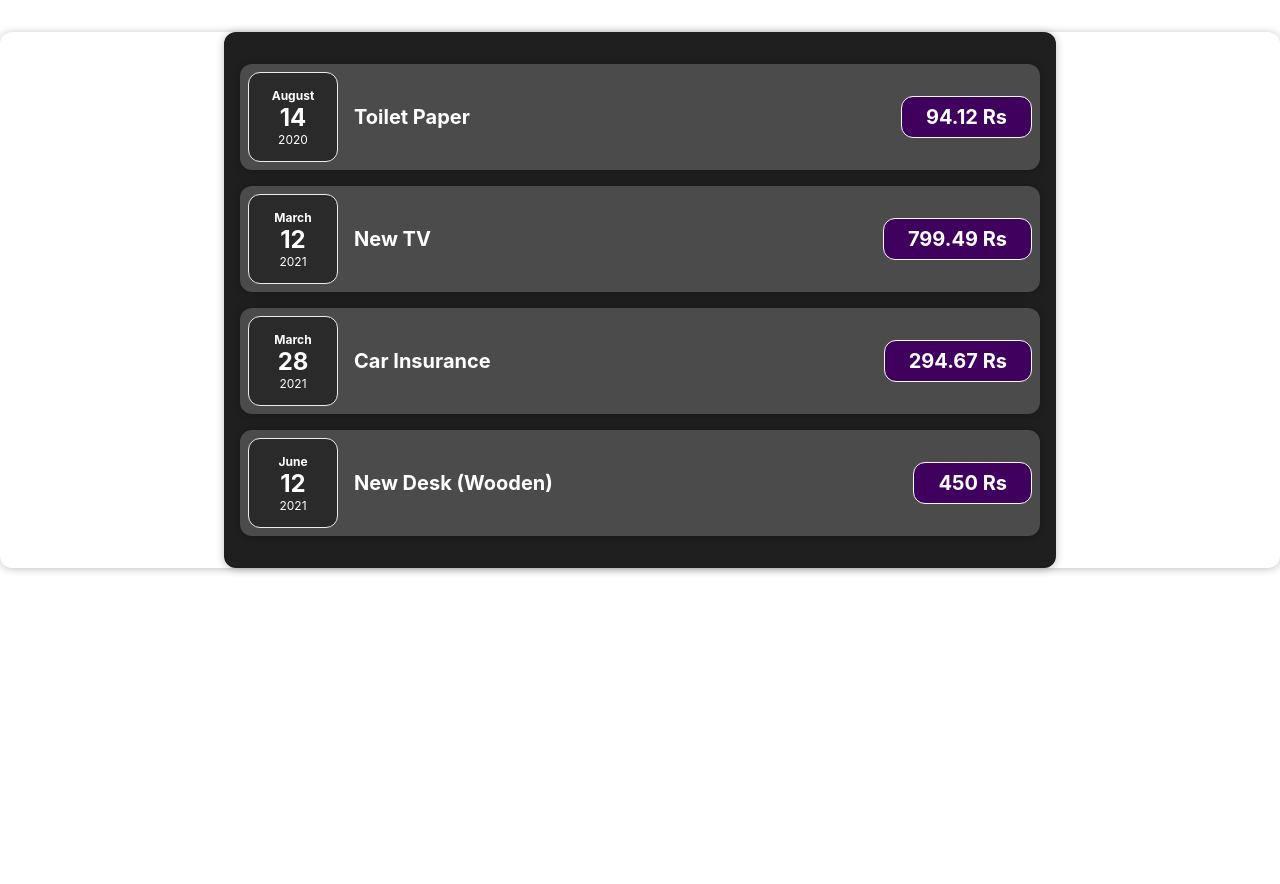
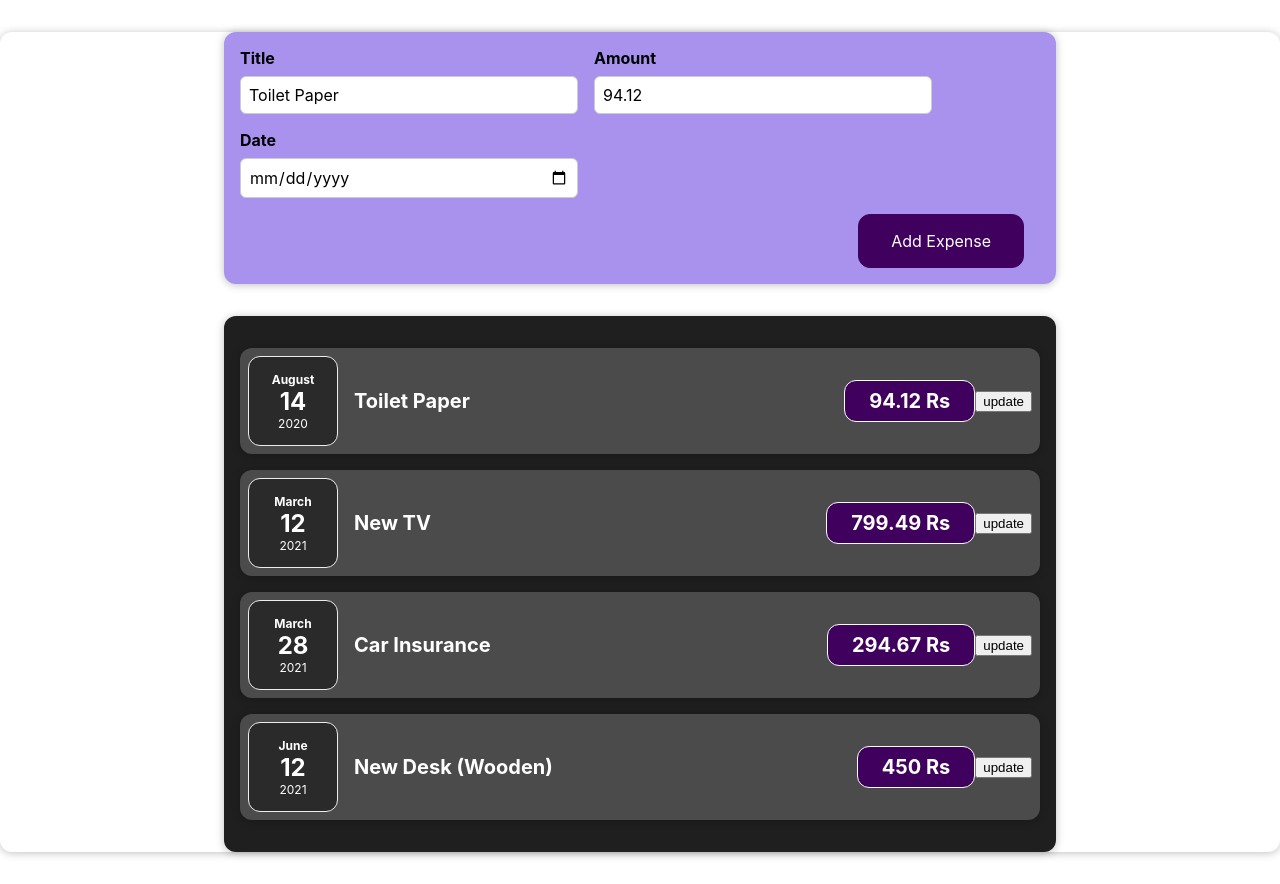
Before and after one commit to shashanknayak12/expenseTracker, a React (Create React App) app: page / in a window 1280 px wide. Before the commit the page ends 800 px from the top, so only its background shows below. Built offline with nearby package versions, Linux system fonts and the light colour scheme.

Commit message:
adding new expense form component

```diff
--- a/src/App.css
+++ b/src/App.css
@@ -1,3 +1,70 @@
+/*New expense*/
+.new-expense {
+	background-color: #a892ee;
+	padding: 1rem;
+	margin: 2rem auto;
+	width: 50rem;
+	max-width: 95%;
+	border-radius: 12px;
+	text-align: center;
+	box-shadow: 0 1px 8px rgba(0, 0, 0, 0.25);
+}
+
+.new-expense button {
+	font: inherit;
+	cursor: pointer;
+	padding: 1rem 2rem;
+	border: 1px solid #40005d;
+	background-color: #40005d;
+	color: white;
+	border-radius: 12px;
+	margin-right: 1rem;
+}
+
+.new-expense button:hover,
+.new-expense button:active {
+	background-color: #510674;
+	border-color: #510674;
+}
+
+.new-expense button.alternative {
+	color: #220131;
+	border-color: transparent;
+	background-color: transparent;
+}
+
+.new-expense button.alternative:hover,
+.new-expense button.alternative:active {
+	background-color: #ddb3f8;
+}
+/*newExpense form*/
+.new-expense__controls {
+	display: flex;
+	flex-wrap: wrap;
+	gap: 1rem;
+	margin-bottom: 1rem;
+	text-align: left;
+}
+
+.new-expense__control label {
+	font-weight: bold;
+	margin-bottom: 0.5rem;
+	display: block;
+}
+
+.new-expense__control input {
+	font: inherit;
+	padding: 0.5rem;
+	border-radius: 6px;
+	border: 1px solid #ccc;
+	width: 20rem;
+	max-width: 100%;
+}
+
+.new-expense__actions {
+	text-align: right;
+}
+
 /*expese list*/
 
 .card {
--- a/src/App.js
+++ b/src/App.js
@@ -1,6 +1,7 @@
 import './App.css';
-import Expenses from './components/Expenses';
-import Card from './components/Card';
+import Expenses from './components/Expenses/Expenses';
+import NewExpense from './components/NewExpenseInput/NewExpense';
+import Card from './components/UI/Card';
 
 function App() {
   const expenses = [
@@ -26,6 +27,8 @@ function App() {
   ];
   return (
     <Card className="App">
+
+      <NewExpense expenses={expenses} />
       <Expenses expenses={expenses} />
     </Card>
   );
--- a/src/components/ExpenseItem.jsx
+++ /dev/null
@@ -1,26 +0,0 @@
-import React, { Component } from 'react';
-import ExpenseDate from './ExpenseDate';
-import Card from './Card';
-
-class ExpenseItem extends Component {
-
-    render() {
-        const { title, amount, date } = this.props
-
-        return (
-            <Card className='expense-item'>
-                <ExpenseDate
-                    date={date}
-                />
-                <div className='expense-item__description'>
-                    <h2>{title}</h2>
-                    <div className='expense-item__price'>
-                        {`${amount} Rs `}
-                    </div>
-                </div>
-            </Card>
-        );
-    }
-}
-
-export default ExpenseItem;
--- /dev/null
+++ b/src/components/Expenses/ExpenseItem.jsx
@@ -0,0 +1,30 @@
+import React, { useState } from 'react';
+import ExpenseDate from './ExpenseDate';
+import Card from '../UI/Card';
+
+function ExpenseItem({ title, amount, date }) {
+
+    const [titles, setTitle] = useState(title)
+
+    const handleUpdate = () => {
+        setTitle('updates')
+    }
+
+    return (
+        <Card className='expense-item'>
+            <ExpenseDate
+                date={date}
+            />
+            <div className='expense-item__description'>
+                <h2>{titles}</h2>
+                <div className='expense-item__price'>
+                    {`${amount} Rs `}
+                </div>
+            </div>
+            <button onClick={handleUpdate}>update</button>
+        </Card>
+    );
+
+}
+
+export default ExpenseItem;
--- a/src/components/Expenses.jsx
+++ b/src/components/Expenses/Expenses.jsx
@@ -1,6 +1,6 @@
 import React from 'react';
 import ExpenseItem from './ExpenseItem';
-import Card from './Card';
+import Card from '../UI/Card';
 
 function Expenses({ expenses }) {
     return (
--- /dev/null
+++ b/src/components/NewExpenseInput/ExpenseForm.jsx
@@ -0,0 +1,35 @@
+import React from 'react';
+
+function NewExpenseForm({ expenses }) {
+    console.log(expenses[0])
+    return (
+        <div>
+
+            <form>
+                <div className='new-expense__controls'>
+                    <div className='new-expense__control'>
+                        <label>Title</label>
+                        <input type='text' value={expenses[0].title}></input>
+                    </div>
+
+                    <div className='new-expense__control'>
+                        <label>Amount</label>
+                        <input type='number' value={expenses[0].amount} min='5' step='1'></input>
+                    </div>
+
+                    <div className='new-expense__control'>
+                        <label>Date</label>
+                        <input type='date' value={expenses[0].date} min='2019-01-01' max='2050-12-31'></input>
+                    </div>
+
+                </div>
+                <div className='new-expense__actions'>
+                    <button type='submit'>Add Expense</button>
+                </div>
+            </form>
+
+        </div>
+    );
+}
+
+export default NewExpenseForm;
--- /dev/null
+++ b/src/components/NewExpenseInput/NewExpense.jsx
@@ -0,0 +1,17 @@
+import React from 'react';
+import ExpenseForm from './ExpenseForm';
+
+
+function NewExpense({ expenses }) {
+
+    return (
+        <div className='new-expense'>
+            {/* <button>Add Expense</button> */}
+
+            <ExpenseForm expenses={expenses} />
+
+        </div>
+    );
+}
+
+export default NewExpense;
```
Also changed, not shown: src/components/Expenses/ExpenseDate.jsx (renamed from src/components/ExpenseDate.jsx), src/components/UI/Card.jsx (renamed from src/components/Card.jsx).
